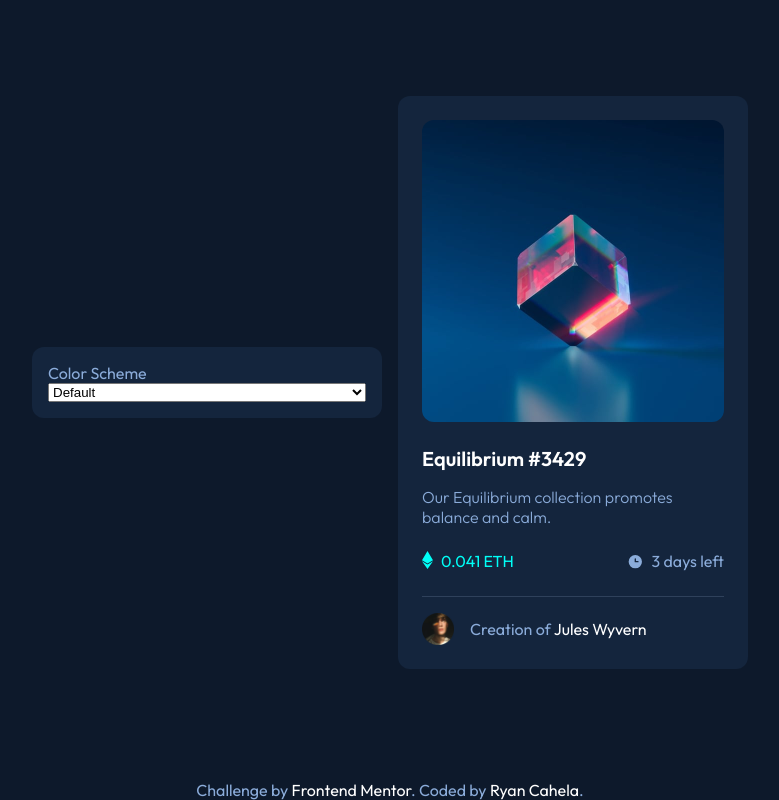
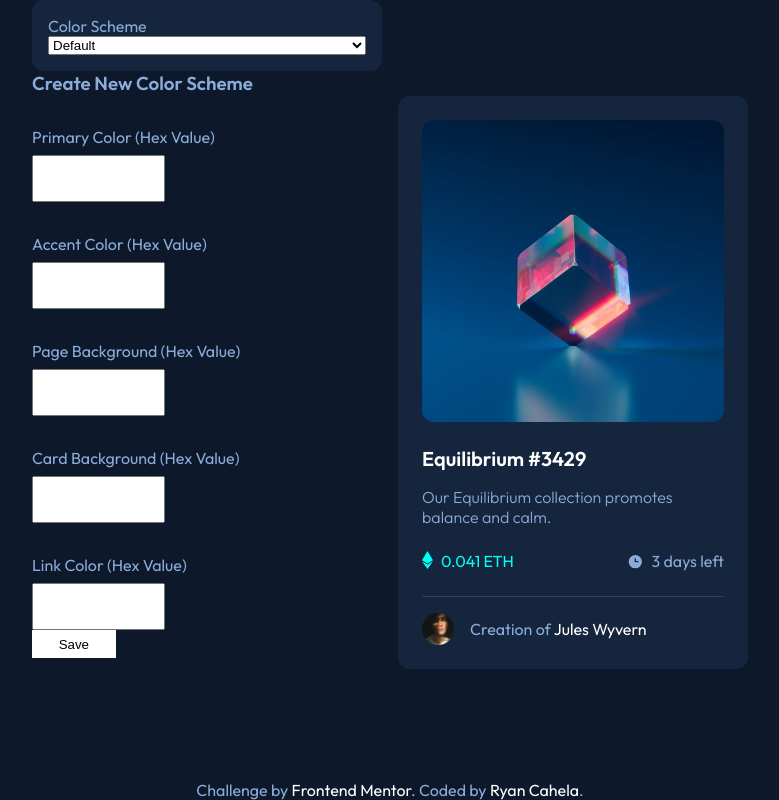
Before and after one commit to RyanCahela/12_09_21_NFT_Card_Mockup, a plain HTML site: page src/index.html in a window 1280 px wide. Shown: the whole page, without its empty margins (250-1029 px from the left). Drawn offline with Linux system fonts and the light colour scheme.

Commit message:
added color scheme creation form, nothing hooked up yet

```diff
--- a/src/index.html
+++ b/src/index.html
@@ -15,6 +15,7 @@
   </head>
   <body class="body bodacious">
     <div class="body-grid">
+      <div>
         <form
           class="
             color-input-form
@@ -37,6 +38,61 @@
             <option value="bodacious-theme">Bodacious</option>
           </select>
         </form>
+        <form class="create-new-scheme-form flex-col align-start">
+          <h3>Create New Color Scheme</h3>
+          <label for="primary-color">Primary Color (Hex Value)</label>
+          <input
+            class="input"
+            name="primary-color"
+            id="primary-color"
+            minlength="3"
+            type="text"
+            maxlength="7"
+            size="7"
+          />
+          <label for="primary-accent-color">Accent Color (Hex Value)</label>
+          <input
+            class="input"
+            name="primary-accent-color"
+            id="primary-accent-color"
+            minlength="3"
+            type="text"
+            maxlength="7"
+            size="7"
+          />
+          <label for="body-bg">Page Background (Hex Value)</label>
+          <input
+            class="input"
+            name="body-bg"
+            id="body-bg"
+            minlength="3"
+            type="text"
+            maxlength="7"
+            size="7"
+          />
+          <label for="card-bg">Card Background (Hex Value)</label>
+          <input
+            class="input"
+            name="card-bg"
+            id="card-bg"
+            minlength="3"
+            type="text"
+            maxlength="7"
+            size="7"
+          />
+          <label for="link-color">Link Color (Hex Value)</label>
+          <input
+            class="input"
+            name="link-color"
+            id="link-color"
+            minlength="3"
+            type="text"
+            maxlength="7"
+            size="7"
+          />
+          <button class="button" type="submit">Save</button>
+        </form>
+      </div>
       <div class="inline-container self-center">
         <div class="nft-card rounded-lg">
           <div
--- a/src/style.css
+++ b/src/style.css
@@ -59,6 +59,11 @@ img {
   object-fit: cover;
 }
 
+button {
+  outline: none;
+  border: none;
+}
+
 /*********************\
 Utiltes
 \*********************/
@@ -79,6 +84,10 @@ Utiltes
 
 .align-center {
   align-items: center;
+}
+
+.align-start {
+  align-items: start;
 }
 
 .self-center {
@@ -160,6 +169,22 @@ Components
   display: grid;
   grid-template-rows: auto 1fr auto;
   gap: 1rem;
+}
+
+.button {
+  background-color: hsl(var(--link-font-color));
+  padding-inline: 2em;
+  padding-block: 0.5em;
+}
+
+.create-new-scheme-form label {
+  padding-top: 2rem;
+  padding-bottom: 0.5rem;
+}
+
+.input {
+  padding: 0.5em;
+  font-size: 1.25rem;
 }
 
 .nft-price {
@@ -254,7 +279,7 @@ Themes
   --card-bg: var(--caribbean-green);
   --line-color: var(--primary-color);
   --avatar-border-color: var(--white);
-  --link-font-color: grey;
+  --link-font-color: var(--vivid-sky-blue);
 }
 
 @media screen and (min-width: 768px) {
```
Lines whose indentation alone changed are shown as unchanged.
